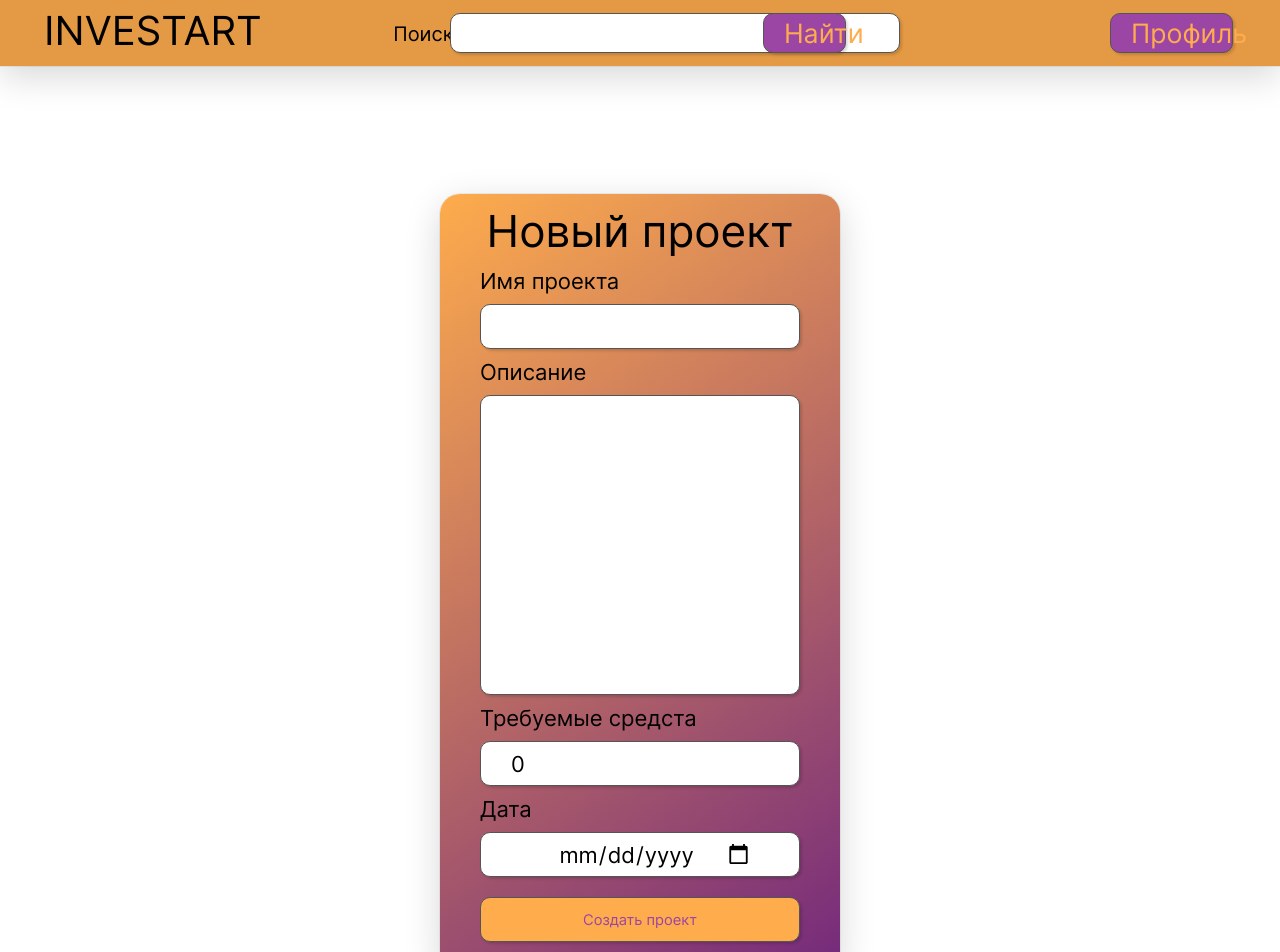
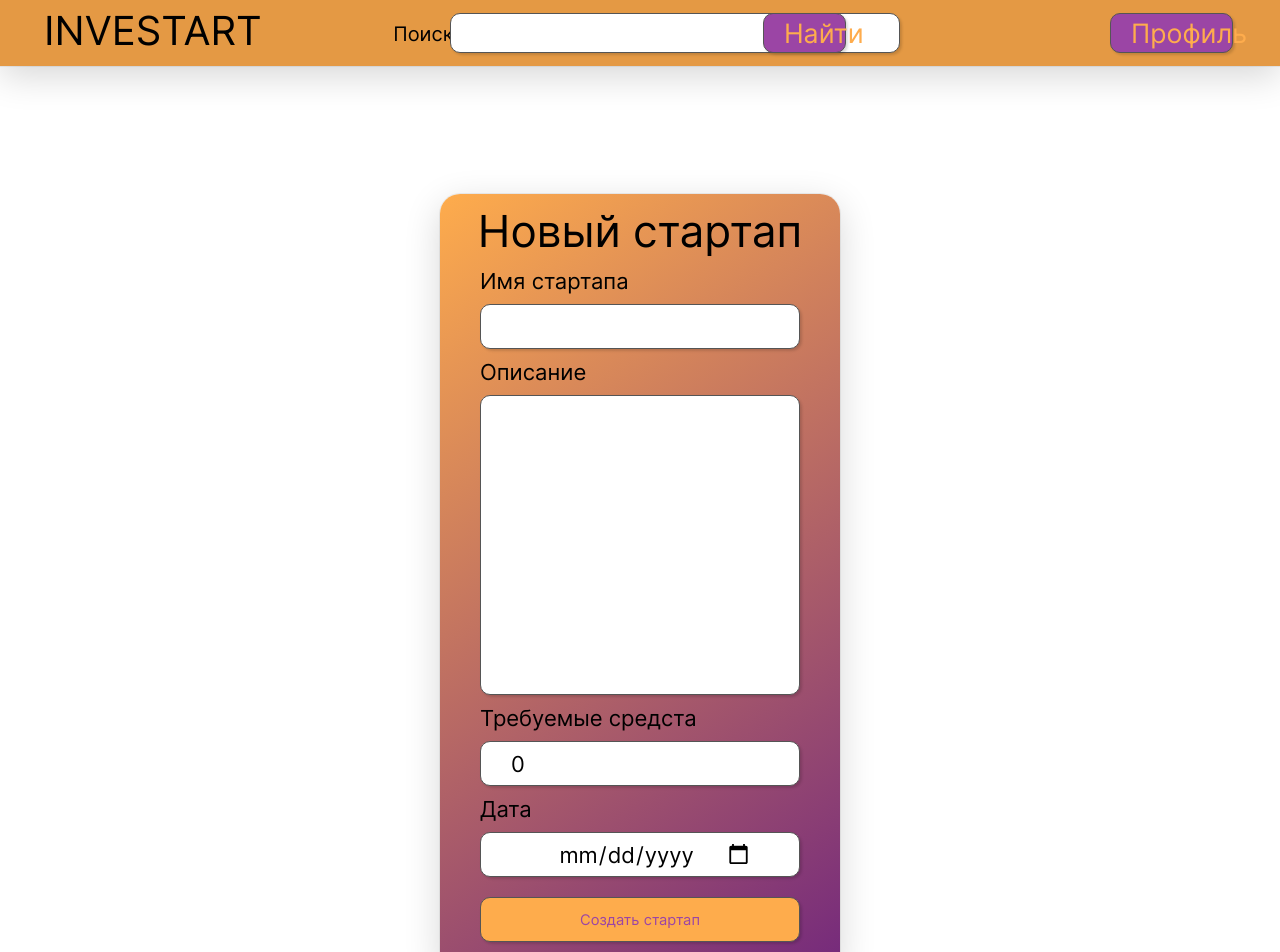
Before and after one commit to INVESTART-project/INVESTART-front, an Angular app: page /new-project in a window 1280 px wide. Shown: the top 952 px of the page. Built offline with nearby package versions, Linux system fonts and the light colour scheme.

Commit message:
Deign updates

```diff
--- a/src/app/app-routing.module.ts
+++ b/src/app/app-routing.module.ts
@@ -16,8 +16,8 @@ const routes: Routes = [
   { path: 'user-profile', component: UserPageComponent, title: 'Личный кабинет' },
   { path: 'login', component: LoginComponent, title: 'Вход' },
   { path: 'reg', component: RegisterComponent, title: 'Регистрация' },
-  { path: 'project/:id', component: ProjectComponent, title: 'Страница проекта' },
-  { path: 'projects', component: ProjectsComponent, title: 'Проекты' },
+  { path: 'project/:id', component: ProjectComponent, title: 'Страница стартапа' },
+  { path: 'projects', component: ProjectsComponent, title: 'Стартапы' },
   { path: 'new-project', component: NewProjectComponent, title: 'Создать новый стартап' },
   { path: '**', component: NotFoundComponent, title: 'Page not found' },
 ];
--- a/src/app/components/main/main.component.html
+++ b/src/app/components/main/main.component.html
@@ -1,20 +1,3 @@
-<!-- This nav gives you links to click, which tells the router which route to use (defined in the routes constant in  AppRoutingModule) -->
-<!--
-<nav>
-    <fieldset>
-        <legend>Страницы на проекты</legend>
-        <ul>
-            <li><a [routerLink]="['/project', '1']" routerLinkActive="active" ariaCurrentWhenActive="page">Проект 1</a>
-            </li>
-            <li><a [routerLink]="['/project', '2']" routerLinkActive="active" ariaCurrentWhenActive="page">Проект 2</a>
-            </li>
-            <li><a [routerLink]="['/project', '999']" routerLinkActive="active" ariaCurrentWhenActive="page">Проект
-                    99</a>
-            </li>
-        </ul>
-    </fieldset>
-</nav>
--->
 <div class="sh_big main-box back-gradient">
     <div class="info_h font_big">Краудфандинговая платформа
         для IT стартапов</div>
@@ -33,12 +16,12 @@
 
 <div class="top-box">
     <div class="sh_big proj-box back-gradient">
-        <div class="proj font_big">Самые популярные стартап</div>
+        <div class="proj font_big">Самые популярные стартапы</div>
         <div class="projects">
             <div class="sh_big project" *ngFor="let project of this.projects">
                 <div class="pblock border action" [routerLink]="['/project', project['id']]" routerLinkActive="active"
                     ariaCurrentWhenActive="page">
-                    <div class="ph">Проект {{project['name']}}</div>
+                    <div class="ph">{{project['name']}}</div>
                     <div class="pt">{{project['description']}}</div>
                 </div>
             </div>
--- a/src/app/components/new-project/new-project.component.html
+++ b/src/app/components/new-project/new-project.component.html
@@ -1,7 +1,7 @@
 <div class="root">
     <form class="box back-gradient rounds sh_big">
-        <div class="header">Новый проект</div>
-        <label class="row">Имя проекта</label>
+        <div class="header">Новый стартап</div>
+        <label class="row">Имя стартапа</label>
         <input class="row border" type="text" name="name" [(ngModel)]="name" />
         <label class="row">Описание</label>
         <textarea class="row border more" type="text" name="desc" [(ngModel)]="desc"></textarea>
@@ -12,12 +12,12 @@
         <div class="row">
             <div class="buttons">
                 <button class="sh_sm register button action border" (click)="create_project()">
-                    Создать проект
+                    Создать стартап
                 </button>
             </div>
         </div>
         <div *ngIf="this.prerr" class="sh_sm row warning border hoversh">
-            Неверные данные для нового проекта
+            Неверные данные для нового стартапа
         </div>
 
     </form>
--- a/src/app/components/new-project/new-project.component.ts
+++ b/src/app/components/new-project/new-project.component.ts
@@ -39,7 +39,9 @@ export class NewProjectComponent {
     }
     console.log("123")
     this.role = localStorage.getItem("role")
+    console.log(this.role)
     let id = localStorage.getItem("user_id");
+    console.log(id)
     if (this.role == '2') {// if user is dev load his projects
       this.http.get("http://localhost:8080/auth/devByUID/" + id).subscribe({
         next: (dev: any) => {
--- a/src/app/components/project/project.component.html
+++ b/src/app/components/project/project.component.html
@@ -12,12 +12,12 @@
 </div>
 
 <div class="description-box back-gradient sh_big round">
-    <p class="header font_big">Описание проекта</p>
+    <p class="header font_big">Описание стартапа</p>
     <p class="content font_normal">{{project['description']}}</p>
 </div>
 
 <div *ngIf="false" class="news-box">
-    <p class="header font_big">Новости проекта:</p>
+    <p class="header font_big">Новости стартапа:</p>
     <div class="news">
         <p class="header">Итоги и цели</p>
         <p class="content">Давайте поговорим про будущее и уже достигнутые цели.</p>
--- a/src/app/components/project/project.component.ts
+++ b/src/app/components/project/project.component.ts
@@ -3,6 +3,7 @@ import { ActivatedRoute, RouterModule } from '@angular/router';
 import { Subscription } from 'rxjs';
 import { Router } from "@angular/router"
 import { HttpClient } from '@angular/common/http';
+import { Title } from "@angular/platform-browser";
 
 
 @Component({
@@ -20,7 +21,7 @@ export class ProjectComponent implements OnInit {
   role: string | null
   private subscription: Subscription
 
-  constructor(private http: HttpClient, private activateRoute: ActivatedRoute, private router: Router) {
+  constructor(private http: HttpClient, private activateRoute: ActivatedRoute, private router: Router, private titleService: Title) {
   }
 
   window_open() {
@@ -63,6 +64,7 @@ export class ProjectComponent implements OnInit {
         }
         this.project = data
         this.date = new Date(data['endDate']).toLocaleDateString()
+        this.titleService.setTitle(data["name"])
       },
       error: error => { console.log(error); }
     });
--- a/src/app/components/projects/projects.component.html
+++ b/src/app/components/projects/projects.component.html
@@ -1,11 +1,11 @@
 <div class="root">
     <div class="sh_big projects-box round back-gradient">
-        <div class="header font_big">Проекты</div>
+        <div class="header font_big">Стартапы</div>
         <div class="projects">
             <div class="project" *ngFor="let project of this.projects">
                 <div class="sh_big pblock border action" [routerLink]="['/project', project['id']]"
                     routerLinkActive="active" ariaCurrentWhenActive="page">
-                    <div class="ph">Проект {{project['name']}}</div>
+                    <div class="ph">{{project['name']}}</div>
                     <div class="pt">{{project['description']}}</div>
                 </div>
             </div>
--- a/src/app/components/projects/projects.component.ts
+++ b/src/app/components/projects/projects.component.ts
@@ -2,6 +2,7 @@ import { Component } from '@angular/core';
 import { HttpClient } from '@angular/common/http';
 import { ActivatedRoute } from '@angular/router';
 import { Subscription } from 'rxjs';
+
 
 @Component({
   selector: 'app-projects',
--- a/src/app/components/user-page/user-page.component.html
+++ b/src/app/components/user-page/user-page.component.html
@@ -11,14 +11,14 @@
     <button class="sh_sm cf button border action font_normal" [routerLink]="['/login']"
         routerLinkActive="active">Выйти</button>
 </div>
-<div class="sh_big projects-box back-gradient ">
+<div class="sh_big projects-box back-gradient">
     <div *ngIf='this.role=="1"' class="header font_big">Мои инвестиции</div>
     <div *ngIf='this.role=="2"' class="header font_big">Мои стартапы</div>
     <div class="projects">
         <div class="project" *ngFor="let project of this.projects">
             <div class="sh_big pblock border action" [routerLink]="['/project', project['id']]"
                 routerLinkActive="active" ariaCurrentWhenActive="page">
-                <div class="ph">Проект {{project['name']}}</div>
+                <div class="ph">{{project['name']}}</div>
                 <div class="pt">{{project['description']}}</div>
             </div>
         </div>
```
